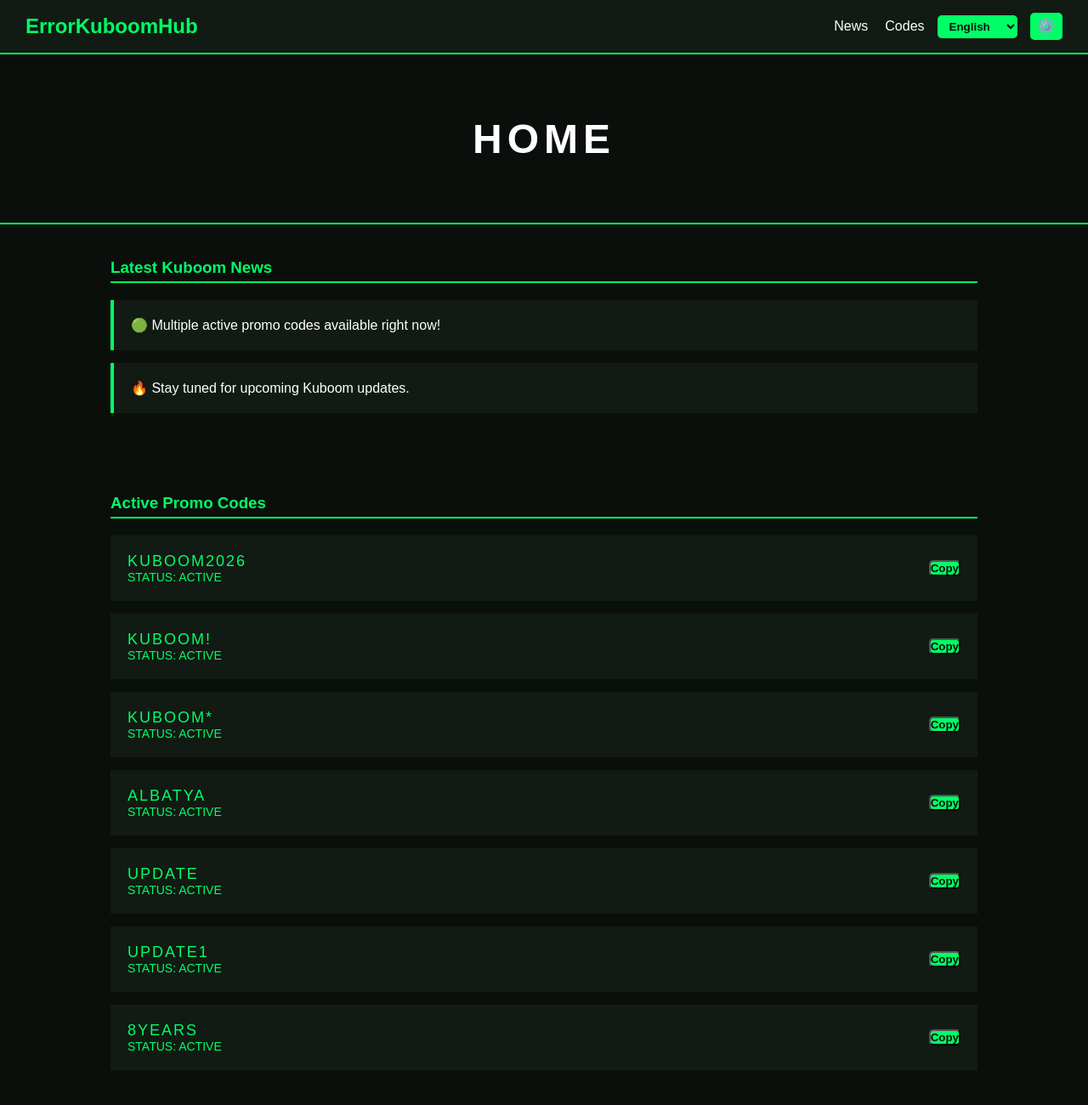
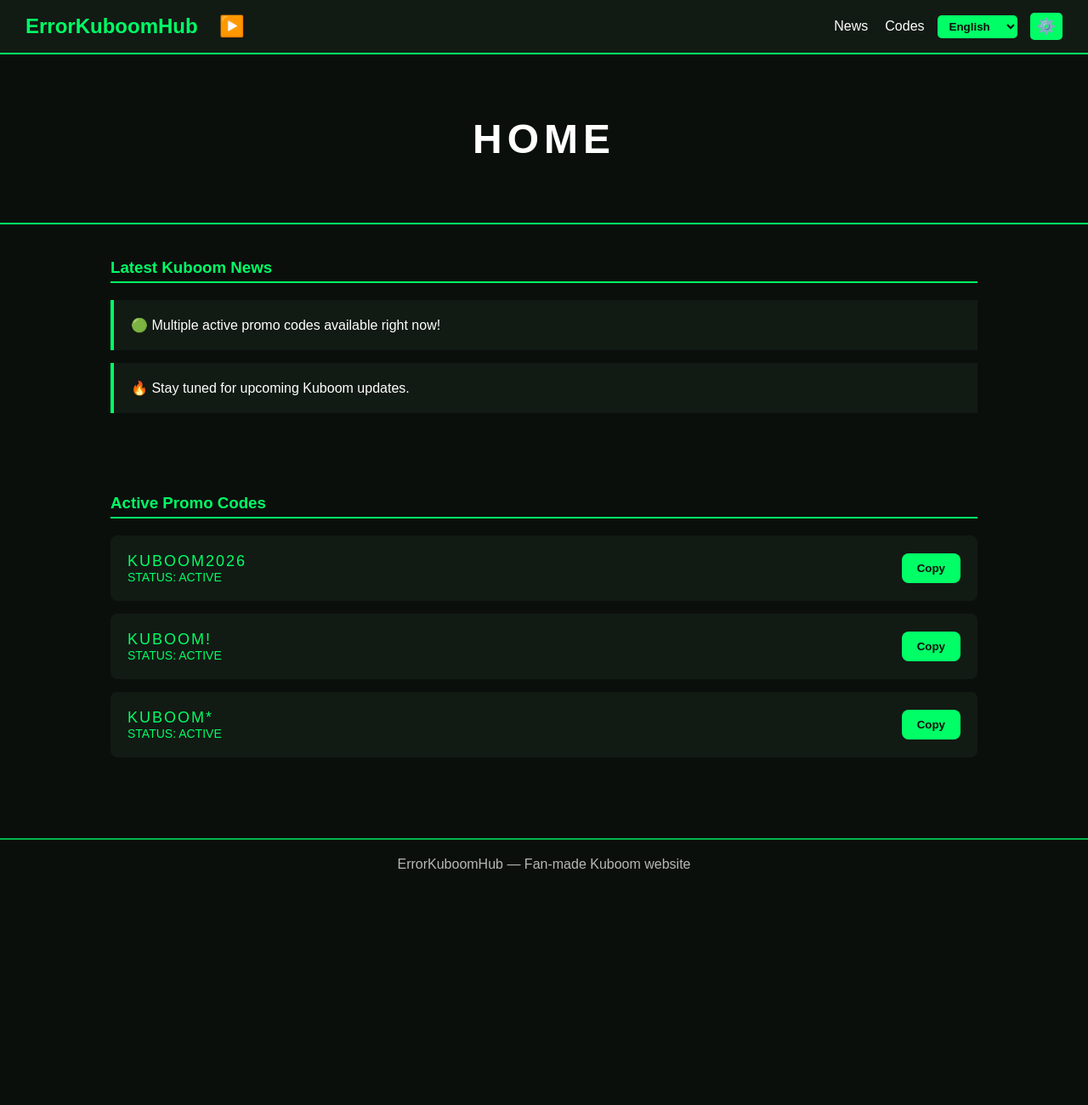
Before and after one commit to ErrorKuboon/errorkuboomhub, a plain HTML site: page index.html in a window 1280 px wide. Shown: the top 1300 px of the page at 85% size. After the commit the page ends 1046 px from the top, so only its background shows below. Drawn offline with Linux system fonts and the light colour scheme.

Commit message:
Update index.html

```diff
--- a/index.html
+++ b/index.html
@@ -4,9 +4,11 @@
 <meta charset="UTF-8">
 <title>ErrorKuboomHub</title>
 
+<!-- Favicon -->
+<link rel="icon" href="favicon.png" type="image/png">
+
 <style>
 :root {
-    /* DARK MODE default */
     --primary: #00ff66;
     --background: #0b0f0c;
     --card: #121a14;
@@ -30,6 +32,7 @@
     padding: 0;
     box-sizing: border-box;
     font-family: Arial, sans-serif;
+    transition: all 0.3s ease; /* smooth theme transition */
 }
 
 body {
@@ -49,6 +52,8 @@ nav {
 
 nav h1 {
     color: var(--primary);
+    display: inline-block;
+    margin-right: 10px;
 }
 
 nav a {
@@ -74,7 +79,6 @@ nav select, nav button {
     border: none;
     cursor: pointer;
     font-weight: bold;
-    transition: 0.2s;
 }
 
 nav select {
@@ -117,6 +121,7 @@ nav .theme-dropdown button {
     color: var(--text);
     border: none;
     cursor: pointer;
+    transition: 0.2s;
 }
 
 nav .theme-dropdown button:hover {
@@ -158,11 +163,12 @@ section {
     padding: 20px;
     margin-bottom: 15px;
     border-left: 4px solid var(--primary);
-    transition: 0.3s;
+    transition: transform 0.3s ease, box-shadow 0.3s ease;
 }
 
 .news-card:hover {
     transform: translateX(8px);
+    box-shadow: 0 4px 15px rgba(0, 0, 0, 0.3);
 }
 
 /* CODES */
@@ -173,11 +179,13 @@ section {
     display: flex;
     justify-content: space-between;
     align-items: center;
-    transition: 0.3s;
+    transition: transform 0.3s ease, box-shadow 0.3s ease;
+    border-radius: 8px;
 }
 
 .code-card:hover {
     transform: scale(1.02);
+    box-shadow: 0 4px 15px rgba(0, 0, 0, 0.4);
 }
 
 .code {
@@ -191,15 +199,28 @@ section {
     color: var(--primary);
 }
 
+/* COPY BUTTONS */
 button.copy-btn {
-    background: var(--button-bg);
+    background: var(--primary);
     color: var(--button-text);
-    border-radius: 5px;
+    border-radius: 8px;
     font-weight: bold;
+    padding: 10px 18px;
+    border: none;
+    cursor: pointer;
+    position: relative;
+    overflow: hidden;
 }
 
 button.copy-btn:hover {
-    opacity: 0.8;
+    animation: bounce 0.3s;
+    opacity: 0.9;
+}
+
+@keyframes bounce {
+    0% { transform: translateY(0); }
+    50% { transform: translateY(-5px); }
+    100% { transform: translateY(0); }
 }
 
 /* FOOTER */
@@ -210,13 +231,30 @@ footer {
     margin-top: 40px;
     opacity: 0.7;
 }
+
+/* YOUTUBE ICON */
+nav .youtube-link {
+    display: inline-block;
+    margin-left: 15px;
+    font-size: 24px;
+    color: red;
+    transition: transform 0.3s, color 0.3s;
+}
+
+nav .youtube-link:hover {
+    transform: scale(1.2);
+    color: #ff0000;
+}
 </style>
 </head>
 
 <body>
 
 <nav>
-    <h1>ErrorKuboomHub</h1>
+    <div style="display:flex; align-items:center;">
+        <h1>ErrorKuboomHub</h1>
+        <a href="https://www.youtube.com/channel/UCFDDdPy6VU8FOD5YEnTARvw" target="_blank" class="youtube-link">▶️</a>
+    </div>
     <div class="controls">
         <a href="#news" id="navNews">News</a>
         <a href="#codes" id="navCodes">Codes</a>
@@ -278,38 +316,6 @@ footer {
         </div>
         <button class="copy-btn" onclick="copyCode('KUBOOM*')">Copy</button>
     </div>
-
-    <div class="code-card">
-        <div>
-            <div class="code">ALBATYA</div>
-            <div class="status">STATUS: ACTIVE</div>
-        </div>
-        <button class="copy-btn" onclick="copyCode('ALBATYA')">Copy</button>
-    </div>
-
-    <div class="code-card">
-        <div>
-            <div class="code">UPDATE</div>
-            <div class="status">STATUS: ACTIVE</div>
-        </div>
-        <button class="copy-btn" onclick="copyCode('UPDATE')">Copy</button>
-    </div>
-
-    <div class="code-card">
-        <div>
-            <div class="code">UPDATE1</div>
-            <div class="status">STATUS: ACTIVE</div>
-        </div>
-        <button class="copy-btn" onclick="copyCode('UPDATE1')">Copy</button>
-    </div>
-
-    <div class="code-card">
-        <div>
-            <div class="code">8YEARS</div>
-            <div class="status">STATUS: ACTIVE</div>
-        </div>
-        <button class="copy-btn" onclick="copyCode('8YEARS')">Copy</button>
-    </div>
 </section>
 
 <footer id="footerText">
@@ -317,7 +323,7 @@ footer {
 </footer>
 
 <script>
-// Copy code function
+// Copy code function with alert
 function copyCode(text) {
     navigator.clipboard.writeText(text);
     alert("Copied code: " + text);
@@ -347,7 +353,7 @@ function setLanguage(lang) {
     }
 }
 
-// Theme toggle
+// Theme dropdown toggle
 function toggleDropdown() {
     const dd = document.getElementById('themeDropdown');
     dd.style.display = dd.style.display === 'block' ? 'none' : 'block';
@@ -362,7 +368,7 @@ function setTheme(theme) {
     toggleDropdown(); // hide dropdown after selecting
 }
 
-// Set default language
+// Default language
 setLanguage('en');
 </script>
 
```
